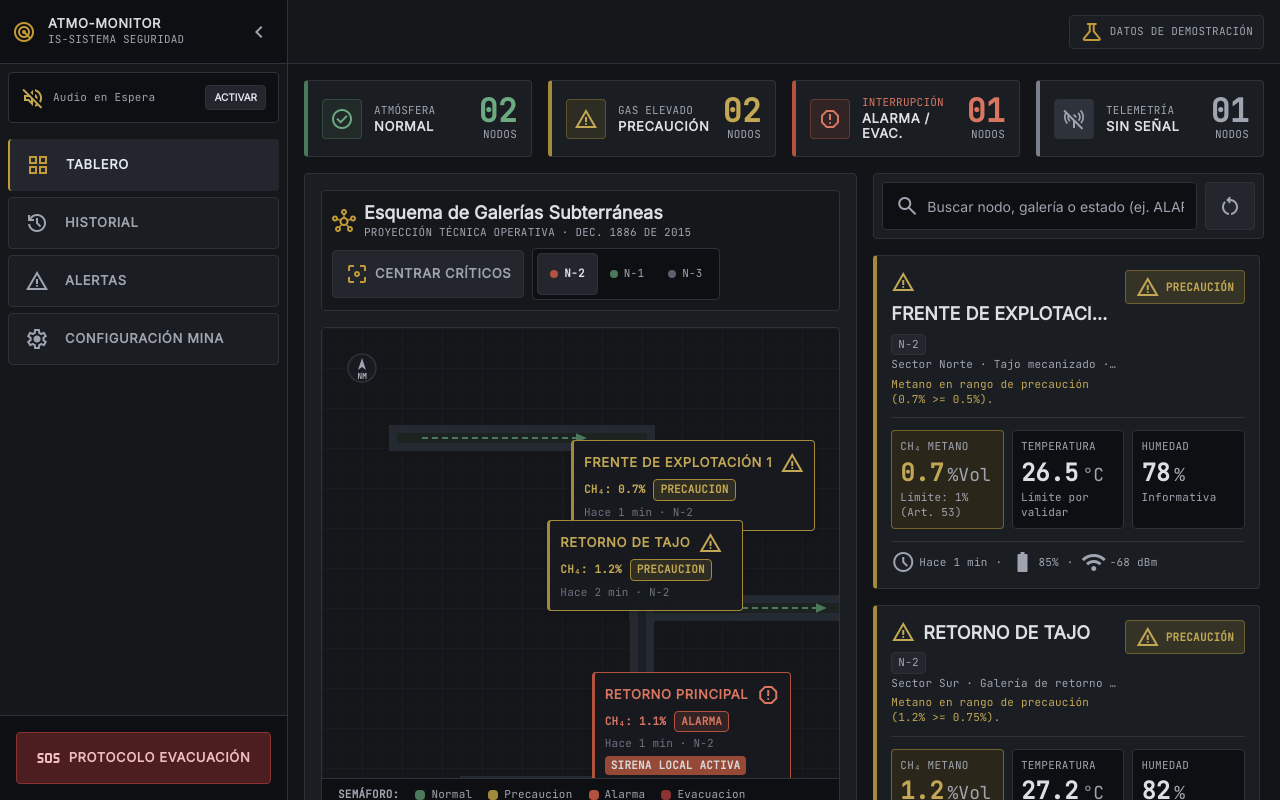
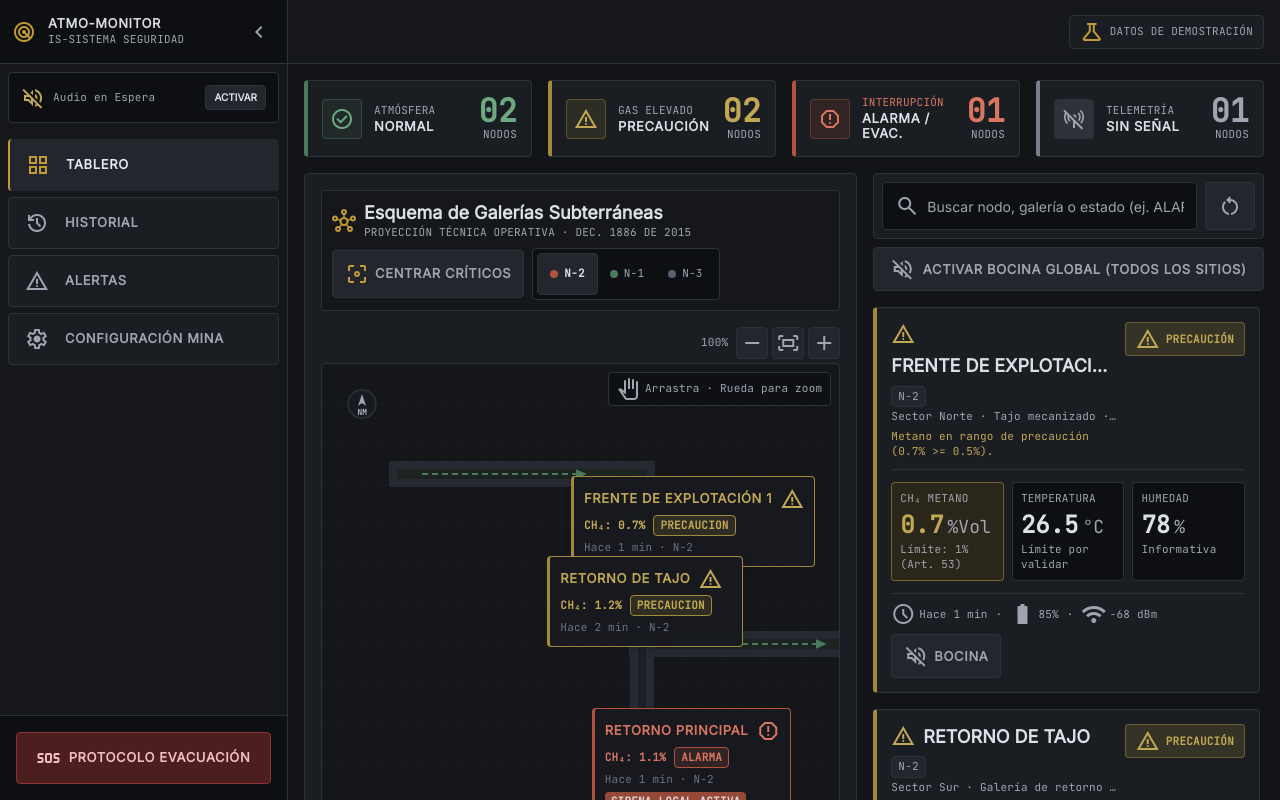
Before and after one commit to JimmyDVO0823/hackaton-2026, a React (Vite) app in the folder reto-minero/: page / in a window 1280 px wide. Shown: the top 800 px of the page. Built offline with nearby package versions, Linux system fonts and the light colour scheme.

Commit message:
se remueve lo de silenciar, se añade la accion de bocinas, se crea la seleccion en la lista de la derecha, y se puede manipular el mapa ahora

```diff
--- a/reto-minero/src/components/MineMap.jsx
+++ b/reto-minero/src/components/MineMap.jsx
@@ -1,4 +1,4 @@
-import React, { useState } from 'react';
+import React, { useState, useRef, useCallback } from 'react';
 import { LIMITES_DECRETO_1886 } from '../config/limites.js';
 
 /** Prioridad de nivel para calcular el peor estado de un nivel de galería */
@@ -20,19 +20,83 @@ function peorNivel(nodos) {
   }, 'NORMAL');
 }
 
+const MIN_ZOOM = 0.5;
+const MAX_ZOOM = 3;
+const ZOOM_STEP = 0.15;
+
 /**
- * Esquema técnico de galerías subterráneas.
- * Los nodos se dibujan desde los datos estáticos: posición, color e ícono
- * vienen de mapCoords y evaluacion.nivel. Solo se muestran los del nivel activo.
+ * Esquema técnico de galerías subterráneas con zoom y pan.
+ * - Rueda del ratón: zoom centrado en el cursor.
+ * - Arrastrar: pan del mapa.
+ * - Botones +/- y reset: zoom programático.
+ * - Seleccionar un nodo en la lista lo resalta aquí también.
  */
 export function MineMap({ nodos = [], onSelectNodo, onFocusCritical, selectedNodoId }) {
   const [activeLevel, setActiveLevel] = useState('N-2');
 
+  // ── Zoom / Pan ───────────────────────────────────────────────────────────────
+  const [zoom, setZoom]     = useState(1);
+  const [pan, setPan]       = useState({ x: 0, y: 0 });
+  const dragging            = useRef(false);
+  const dragStart           = useRef({ x: 0, y: 0, panX: 0, panY: 0 });
+  const containerRef        = useRef(null);
+
+  const clampZoom = (z) => Math.min(MAX_ZOOM, Math.max(MIN_ZOOM, z));
+
+  const handleWheel = useCallback((e) => {
+    e.preventDefault();
+    const rect = containerRef.current.getBoundingClientRect();
+    const mouseX = e.clientX - rect.left;
+    const mouseY = e.clientY - rect.top;
+
+    setZoom((prevZoom) => {
+      const delta = e.deltaY < 0 ? ZOOM_STEP : -ZOOM_STEP;
+      const nextZoom = clampZoom(prevZoom + delta);
+      // Ajusta el pan para que el punto bajo el cursor no se mueva
+      const scale = nextZoom / prevZoom;
+      setPan((prevPan) => ({
+        x: mouseX - scale * (mouseX - prevPan.x),
+        y: mouseY - scale * (mouseY - prevPan.y),
+      }));
+      return nextZoom;
+    });
+  }, []);
+
+  const handleMouseDown = useCallback((e) => {
+    // Solo arrastrar con botón izquierdo y no sobre un botón de nodo
+    if (e.button !== 0) return;
+    dragging.current = true;
+    dragStart.current = { x: e.clientX, y: e.clientY, panX: pan.x, panY: pan.y };
+    e.currentTarget.style.cursor = 'grabbing';
+  }, [pan]);
+
+  const handleMouseMove = useCallback((e) => {
+    if (!dragging.current) return;
+    const dx = e.clientX - dragStart.current.x;
+    const dy = e.clientY - dragStart.current.y;
+    setPan({ x: dragStart.current.panX + dx, y: dragStart.current.panY + dy });
+  }, []);
+
+  const handleMouseUp = useCallback((e) => {
+    dragging.current = false;
+    if (containerRef.current) containerRef.current.style.cursor = 'grab';
+  }, []);
+
+  const handleZoomIn  = () => {
+    setZoom((z) => clampZoom(z + ZOOM_STEP * 2));
+  };
+  const handleZoomOut = () => {
+    setZoom((z) => clampZoom(z - ZOOM_STEP * 2));
+  };
+  const handleZoomReset = () => {
+    setZoom(1);
+    setPan({ x: 0, y: 0 });
+  };
+
+  // ── Datos ────────────────────────────────────────────────────────────────────
   const NIVELES = ['N-2', 'N-1', 'N-3'];
-
   const nodosFiltrados = nodos.filter(n => n.nivel === activeLevel);
 
-  /** Indica si hay algún nodo crítico en el nivel activo */
   const nodosCriticos = nodos.filter(
     n => n.nivel === activeLevel &&
     (n.evaluacion?.nivel === 'ALARMA' || n.evaluacion?.nivel === 'EVACUACION')
@@ -101,10 +165,58 @@ export function MineMap({ nodos = [], onSelectNodo, onFocusCritical, selectedNod
         </div>
       </div>
 
-      {/* ── Canvas Blueprint ─────────────────────────────────────────────── */}
+      {/* ── Canvas Blueprint con Zoom/Pan ─────────────────────────────────── */}
+      <div className="flex flex-col gap-1">
+        {/* Controles de zoom */}
+        <div className="flex items-center justify-end gap-1">
+          <span className="font-code-badge text-[10px] text-secondary mr-1">
+            {Math.round(zoom * 100)}%
+          </span>
+          <button
+            type="button"
+            onClick={handleZoomOut}
+            title="Alejar"
+            className="w-8 h-8 flex items-center justify-center bg-surface-container-high hover:bg-surface-variant rounded border border-[#2D3239] text-secondary hover:text-on-surface transition-colors"
+          >
+            <span className="material-symbols-outlined text-[18px]">remove</span>
+          </button>
+          <button
+            type="button"
+            onClick={handleZoomReset}
+            title="Restablecer vista"
+            className="w-8 h-8 flex items-center justify-center bg-surface-container-high hover:bg-surface-variant rounded border border-[#2D3239] text-secondary hover:text-on-surface transition-colors"
+          >
+            <span className="material-symbols-outlined text-[18px]">fit_screen</span>
+          </button>
+          <button
+            type="button"
+            onClick={handleZoomIn}
+            title="Acercar"
+            className="w-8 h-8 flex items-center justify-center bg-surface-container-high hover:bg-surface-variant rounded border border-[#2D3239] text-secondary hover:text-on-surface transition-colors"
+          >
+            <span className="material-symbols-outlined text-[18px]">add</span>
+          </button>
+        </div>
+
+        {/* Área del mapa */}
         <div
-        className="relative w-full h-[540px] rounded overflow-hidden border border-[#2D3239]"
-        style={{ backgroundColor: '#14161a' }}
+          ref={containerRef}
+          className="relative w-full h-[540px] rounded overflow-hidden border border-[#2D3239] select-none"
+          style={{ backgroundColor: '#14161a', cursor: 'grab' }}
+          onWheel={handleWheel}
+          onMouseDown={handleMouseDown}
+          onMouseMove={handleMouseMove}
+          onMouseUp={handleMouseUp}
+          onMouseLeave={handleMouseUp}
+        >
+          {/* Contenido transformado */}
+          <div
+            className="absolute inset-0 w-full h-full"
+            style={{
+              transform: `translate(${pan.x}px, ${pan.y}px) scale(${zoom})`,
+              transformOrigin: '0 0',
+              willChange: 'transform',
+            }}
           >
             {/* SVG de fondo estructural */}
             <svg className="absolute inset-0 w-full h-full pointer-events-none" xmlns="http://www.w3.org/2000/svg">
@@ -169,6 +281,8 @@ export function MineMap({ nodos = [], onSelectNodo, onFocusCritical, selectedNod
                   key={nodo.id}
                   className="absolute z-20"
                   style={nodo.mapCoords}
+                  // Detener la propagación para no iniciar drag al hacer clic en un nodo
+                  onMouseDown={(e) => e.stopPropagation()}
                 >
                   <button
                     type="button"
@@ -180,6 +294,8 @@ export function MineMap({ nodos = [], onSelectNodo, onFocusCritical, selectedNod
                       borderLeftWidth: '3px',
                       outline: isSelected ? `2px solid ${p.border}` : 'none',
                       outlineOffset: '2px',
+                      // Pulso de selección
+                      boxShadow: isSelected ? `0 0 0 3px ${p.border}55, 0 4px 16px ${p.border}44` : undefined,
                     }}
                   >
                     {/* Encabezado: nombre + ícono */}
@@ -226,8 +342,9 @@ export function MineMap({ nodos = [], onSelectNodo, onFocusCritical, selectedNod
                 </div>
               );
             })}
+          </div>
 
-        {/* ── Leyenda ──────────────────────────────────────────────────── */}
+          {/* ── Leyenda (fija, fuera del área transformada) ──────────────── */}
           <div className="absolute bottom-0 left-0 right-0 flex flex-wrap items-center justify-between px-space-md py-2 bg-surface-container-lowest border-t border-[#2D3239] z-30">
             <div className="flex items-center gap-space-md flex-wrap">
               <span className="font-code-badge text-[11px] text-secondary uppercase font-semibold">Semáforo:</span>
@@ -245,6 +362,13 @@ export function MineMap({ nodos = [], onSelectNodo, onFocusCritical, selectedNod
               <span>Art. 53 · Dec. 1886/2015</span>
             </div>
           </div>
+
+          {/* Hint de navegación */}
+          <div className="absolute top-2 right-2 z-30 flex items-center gap-1 px-2 py-1 bg-surface-container-lowest/80 rounded border border-[#2D3239]">
+            <span className="material-symbols-outlined text-[13px] text-secondary">pan_tool</span>
+            <span className="font-code-badge text-[10px] text-secondary">Arrastra · Rueda para zoom</span>
+          </div>
+        </div>
       </div>
     </section>
   );
--- a/reto-minero/src/components/NodoCard.jsx
+++ b/reto-minero/src/components/NodoCard.jsx
@@ -6,7 +6,7 @@ import { LIMITES_DECRETO_1886 } from '../config/limites.js';
  * Tarjeta individual de nodo sensor con telemetría y estado calculado.
  * REGLA: Nunca lee un estado escrito a mano; usa nodo.evaluacion.
  */
-export function NodoCard({ nodo, isSelected, onTriggerAlarm }) {
+export function NodoCard({ nodo, isSelected, onTriggerAlarm, onActivarBocina, bocinaActiva = false }) {
   const { id, nombre, ubicacion, tipoSitio, nivel, lectura, alarmaLocalActiva, evaluacion } = nodo;
   const nivelRiesgo = evaluacion?.nivel ?? 'NORMAL';
   const alertaPrincipal = evaluacion?.alertaPrincipal;
@@ -203,26 +203,22 @@ export function NodoCard({ nodo, isSelected, onTriggerAlarm }) {
           </span>
         </div>
 
-        {/* Acciones críticas */}
-        {(nivelRiesgo === 'ALARMA' || nivelRiesgo === 'EVACUACION') && (
-          <div className="flex items-center gap-2">
-            <button
-              type="button"
-              onClick={() => alert(`Alarma silenciada localmente para ${nombre}.`)}
-              className="min-h-[44px] px-3 bg-surface-container-high text-secondary hover:text-on-surface rounded flex items-center justify-center font-action-label text-[12px] uppercase border border-[#2D3239] hover:bg-surface-variant transition-colors"
-            >
-              Silenciar
-            </button>
-            <button
-              type="button"
-              onClick={() => onTriggerAlarm(nombre)}
-              className="min-h-[44px] px-3.5 rounded flex items-center gap-1.5 font-action-label text-[12px] uppercase font-bold text-white bg-[#B2533E] hover:bg-[#c65e47] border border-[#d87661]"
-            >
-              <span className="material-symbols-outlined text-[18px]">emergency</span>
-              <span>Protocolo</span>
-            </button>
-          </div>
-        )}
+        {/* Bocina por nodo */}
+        <button
+          type="button"
+          onClick={() => onActivarBocina && onActivarBocina(id)}
+          title={bocinaActiva ? 'Bocina activa — clic para desactivar' : 'Activar bocina en este sitio'}
+          className={`min-h-[44px] px-3 rounded flex items-center gap-1.5 font-action-label text-[12px] uppercase border transition-colors ${
+            bocinaActiva
+              ? 'bg-[#4A7A5B]/30 text-[#6DAA81] border-[#4A7A5B] animate-pulse'
+              : 'bg-surface-container-high text-secondary hover:text-on-surface border-[#2D3239] hover:bg-surface-variant'
+          }`}
+        >
+          <span className="material-symbols-outlined text-[18px]">
+            {bocinaActiva ? 'volume_up' : 'volume_off'}
+          </span>
+          <span>{bocinaActiva ? 'Bocina ON' : 'Bocina'}</span>
+        </button>
       </div>
     </article>
   );
--- a/reto-minero/src/components/SectorList.jsx
+++ b/reto-minero/src/components/SectorList.jsx
@@ -2,8 +2,8 @@ import React from 'react';
 import { NodoCard } from './NodoCard';
 
 /**
- * Columna derecha: lista de tarjetas de nodos con buscador y filtros.
- * REGLA: Recibe nodos con evaluacion calculada; nunca lee estado manual.
+ * Columna derecha: lista de tarjetas de nodos con buscador, filtros y control de bocinas.
+ * REGLA: Recibe nodos con evaluacion calculada; nunca lee un estado escrito a mano.
  */
 export function SectorList({
   nodos = [],
@@ -11,11 +11,17 @@ export function SectorList({
   onSearchChange,
   onResetFilters,
   selectedNodoId,
+  onSelectNodo,
   onTriggerAlarm,
+  bocinasActivas = {},
+  onToggleBocina,
+  onBocinaGlobal,
+  bocinaGlobalActiva = false,
 }) {
   return (
     <section className="lg:col-span-5 flex flex-col gap-space-md">
-      {/* Buscador */}
+      {/* Buscador + control bocina global */}
+      <div className="flex flex-col gap-2">
         <div className="flex items-center gap-space-sm bg-surface-container p-2 rounded border border-[#2D3239]">
           <div className="flex-1 flex items-center bg-surface-container-lowest px-3 py-1.5 rounded min-h-[48px] border border-[#2D3239]">
             <span className="material-symbols-outlined text-secondary text-[20px] mr-2">search</span>
@@ -37,6 +43,23 @@ export function SectorList({
           </button>
         </div>
 
+        {/* Control de bocina global */}
+        <button
+          type="button"
+          onClick={onBocinaGlobal}
+          className={`min-h-[44px] w-full flex items-center justify-center gap-2 rounded font-action-label text-[13px] uppercase border transition-colors ${
+            bocinaGlobalActiva
+              ? 'bg-[#4A7A5B]/30 text-[#6DAA81] border-[#4A7A5B] animate-pulse'
+              : 'bg-surface-container-high text-secondary hover:text-on-surface border-[#2D3239] hover:bg-surface-variant'
+          }`}
+        >
+          <span className="material-symbols-outlined text-[20px]">
+            {bocinaGlobalActiva ? 'volume_up' : 'volume_off'}
+          </span>
+          <span>{bocinaGlobalActiva ? 'Bocina Global ACTIVA — clic para apagar' : 'Activar Bocina Global (todos los sitios)'}</span>
+        </button>
+      </div>
+
       {/* Lista de tarjetas */}
       <div className="flex flex-col gap-space-md max-h-[640px] overflow-y-auto pr-1">
         {nodos.length === 0 ? (
@@ -53,12 +76,19 @@ export function SectorList({
           </div>
         ) : (
           nodos.map((nodo) => (
+            <div
+              key={nodo.id}
+              onClick={() => onSelectNodo && onSelectNodo(nodo.id)}
+              className="cursor-pointer"
+            >
               <NodoCard
-              key={nodo.id}
                 nodo={nodo}
                 isSelected={selectedNodoId === nodo.id}
                 onTriggerAlarm={onTriggerAlarm}
+                onActivarBocina={onToggleBocina}
+                bocinaActiva={bocinaGlobalActiva || !!bocinasActivas[nodo.id]}
               />
+            </div>
           ))
         )}
       </div>
--- a/reto-minero/src/pages/TableroPage.jsx
+++ b/reto-minero/src/pages/TableroPage.jsx
@@ -1,4 +1,4 @@
-import React, { useState } from 'react';
+import React, { useState, useCallback } from 'react';
 import { KpiSummary } from '../components/KpiSummary';
 import { MineMap } from '../components/MineMap';
 import { SectorList } from '../components/SectorList';
@@ -17,14 +17,33 @@ export function TableroPage({ onTriggerAlarm }) {
   const [searchTerm, setSearchTerm]         = useState('');
   const [selectedNodoId, setSelectedNodoId] = useState(null);
 
-  const handleSelectNodo = (nodoId) => {
+  // ── Bocinas ──────────────────────────────────────────────────────────────────
+  const [bocinasActivas, setBocinasActivas] = useState({});   // { [nodoId]: boolean }
+  const [bocinaGlobalActiva, setBocinaGlobalActiva] = useState(false);
+
+  const handleToggleBocina = useCallback((nodoId) => {
+    setBocinasActivas((prev) => ({ ...prev, [nodoId]: !prev[nodoId] }));
+  }, []);
+
+  const handleBocinaGlobal = useCallback(() => {
+    setBocinaGlobalActiva((prev) => {
+      const next = !prev;
+      // Al desactivar global, limpiamos también las individuales
+      if (!next) setBocinasActivas({});
+      return next;
+    });
+  }, []);
+
+  // ── Selección de nodo ────────────────────────────────────────────────────────
+  const handleSelectNodo = useCallback((nodoId) => {
     setSelectedNodoId(nodoId);
+    // Scroll a la tarjeta en la lista
     const cardEl = document.getElementById(`card-${nodoId}`);
     if (cardEl) cardEl.scrollIntoView({ behavior: 'smooth', block: 'center' });
-  };
+  }, []);
 
   /** Filtra por KPI activo (nivel de evaluación) y por texto de búsqueda.
-   *  El filtro "ALARMA" captura también EVACUACION. */
+   *  El filtro «ALARMA» captura también EVACUACION. */
   const nodosFiltrados = nodos.filter((nodo) => {
     const nivel = nodo.evaluacion?.nivel ?? 'NORMAL';
     const matchesFilter =
@@ -75,7 +94,12 @@ export function TableroPage({ onTriggerAlarm }) {
             setSelectedNodoId(null);
           }}
           selectedNodoId={selectedNodoId}
+          onSelectNodo={handleSelectNodo}
           onTriggerAlarm={onTriggerAlarm}
+          bocinasActivas={bocinasActivas}
+          onToggleBocina={handleToggleBocina}
+          bocinaGlobalActiva={bocinaGlobalActiva}
+          onBocinaGlobal={handleBocinaGlobal}
         />
       </div>
 
```
Lines whose indentation alone changed are shown as unchanged.
